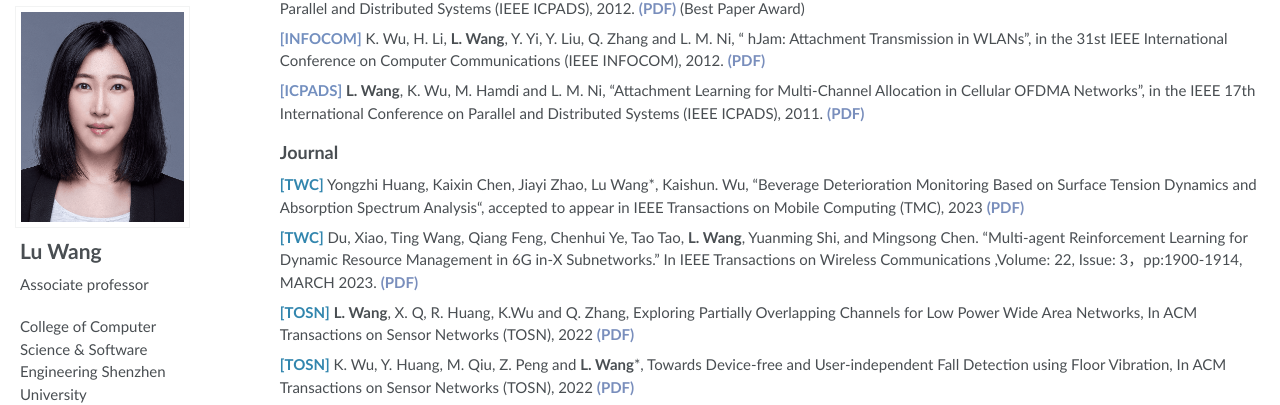
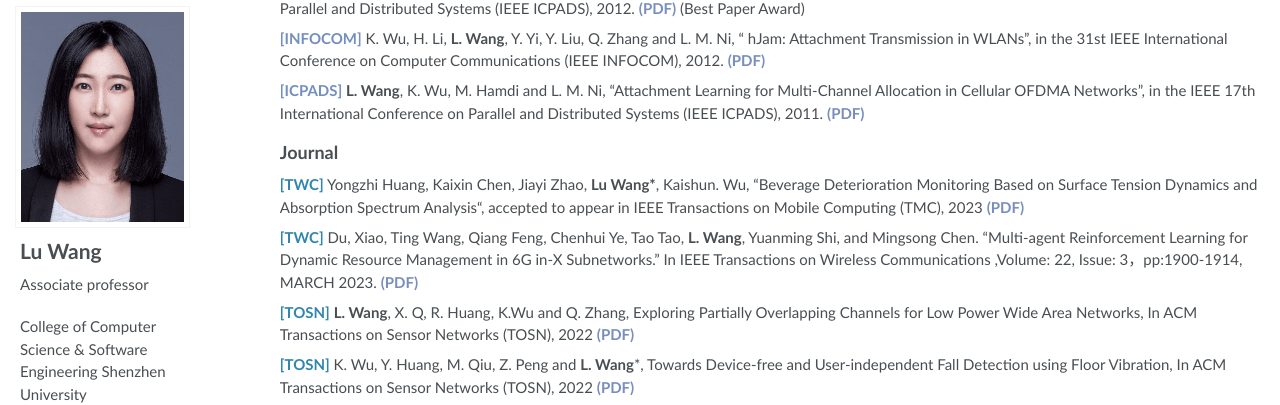
Before and after one commit to luwang-szu/luwang-szu.github.io, a Jekyll site: the page built from _pages/about.md, in a window 1280 px wide and 900 px high, scrolled down 2881 px. Shown: the part 85-490 px from the top of the window. Built offline with Jekyll 4.4.1, drawn with Linux system fonts in a browser that asks for light colours.

Commit message:
Update about.md

```diff
--- a/_pages/about.md
+++ b/_pages/about.md
@@ -124,7 +124,7 @@
 <strong> <font color="#738FBF">[ICPADS]</font></strong> __L. Wang__, K. Wu, M. Hamdi and L. M. Ni, “Attachment Learning for Multi-Channel Allocation in Cellular OFDMA Networks”, in the IEEE 17th International Conference on Parallel and Distributed Systems (IEEE ICPADS), 2011. [(PDF)](../paper/Attachment_Learning_for_Multi-channel_Allocation_in_Distributed_OFDMA_Networks.pdf)
 
 ## Journal
-<strong> <font color="#3286AE">[TWC]</font></strong> Yongzhi Huang, Kaixin Chen, Jiayi Zhao, Lu Wang*, Kaishun. Wu, “Beverage Deterioration Monitoring Based on Surface Tension Dynamics and Absorption Spectrum Analysis“, accepted to appear in IEEE Transactions on Mobile Computing (TMC), 2023 [(PDF)](../paper/Beverage_Deterioration_Monitoring_Based_on_Surface_Tension_Dynamics_and_Absorption_Spectrum_Analysis.pdf)
+<strong> <font color="#3286AE">[TWC]</font></strong> Yongzhi Huang, Kaixin Chen, Jiayi Zhao, **Lu Wang\***, Kaishun. Wu, “Beverage Deterioration Monitoring Based on Surface Tension Dynamics and Absorption Spectrum Analysis“, accepted to appear in IEEE Transactions on Mobile Computing (TMC), 2023 [(PDF)](../paper/Beverage_Deterioration_Monitoring_Based_on_Surface_Tension_Dynamics_and_Absorption_Spectrum_Analysis.pdf)
 
 <strong> <font color="#3286AE">[TWC]</font></strong> Du, Xiao, Ting Wang, Qiang Feng, Chenhui Ye, Tao Tao, __L. Wang__, Yuanming Shi, and Mingsong Chen. "Multi-agent Reinforcement Learning for Dynamic Resource Management in 6G in-X Subnetworks." In IEEE Transactions on Wireless Communications ,Volume: 22, Issue: 3，pp:1900-1914, MARCH 2023. [(PDF)](../paper/Multi-Agent_Reinforcement_Learning_for_Dynamic_Resource_Management_in_6G_in-X_Subnetworks.pdf)
 
```
